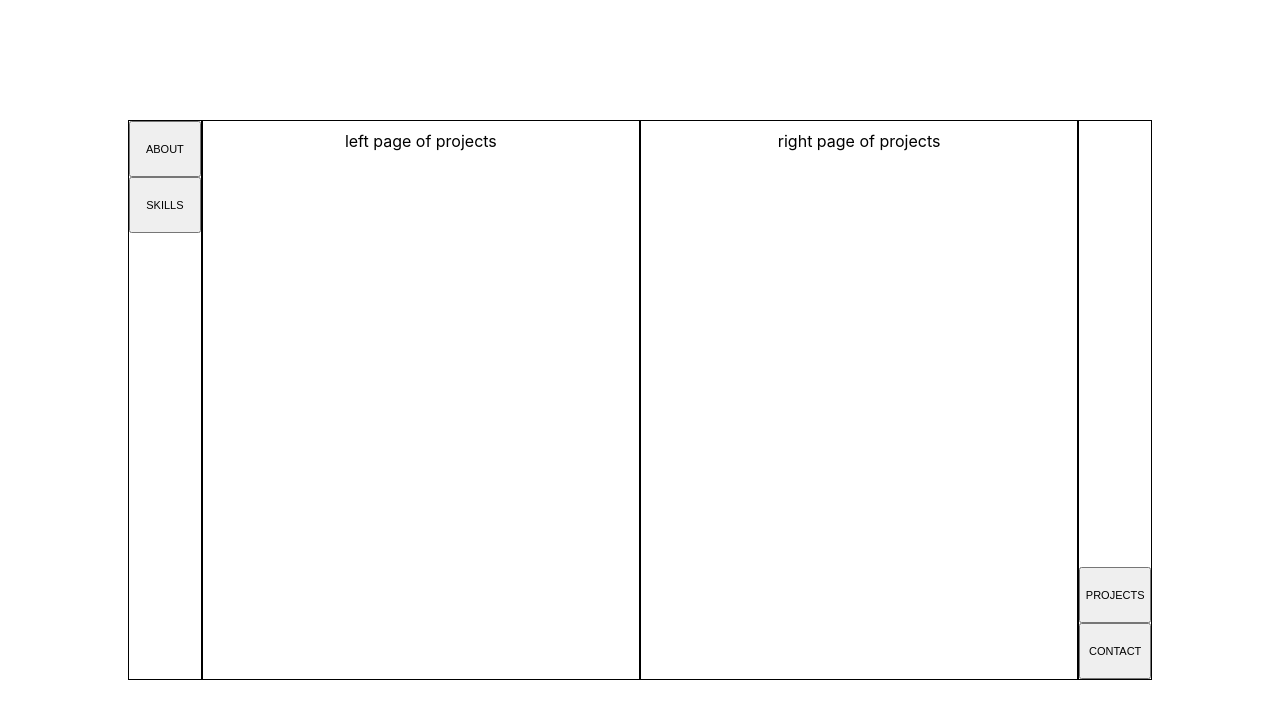
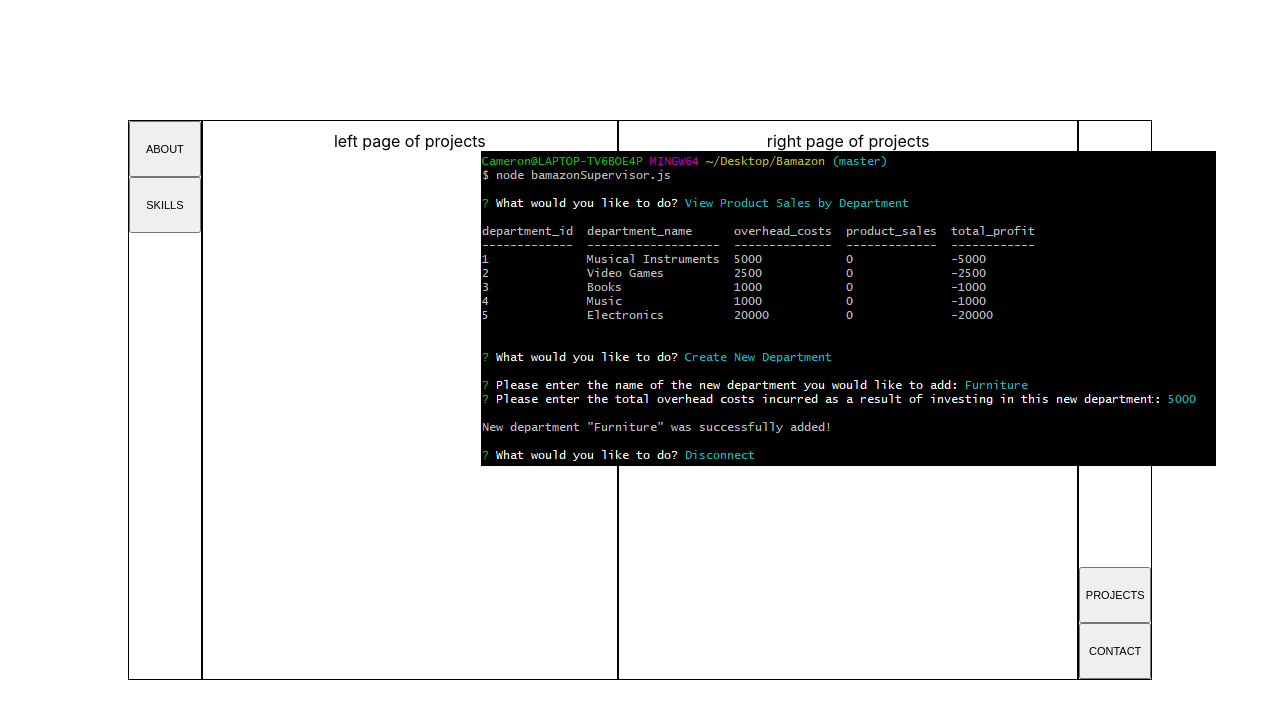
Before and after one commit to MacCabe1888/Professional-Portfolio, a React (Create React App) app: page /#/projects in a window 1280 px wide. Shown: the top 718 px of the page. Built offline with nearby package versions, Linux system fonts and the light colour scheme.

Commit message:
added first project image to Projects page

```diff
--- a/src/components/Projects/index.js
+++ b/src/components/Projects/index.js
@@ -1,6 +1,8 @@
 import React, { Component } from "react";
-import { Nav, Page } from "../";
+import { Nav, Page, Project } from "../";
 import "./style.css";
+
+import bamazon from "../../images/Bamazon.png";
 
 class Projects extends Component {
   render() {
@@ -12,7 +14,12 @@ class Projects extends Component {
         />
         <div className="pages">
           <Page pageName="projects" page="left" />
-          <Page pageName="projects" page="right" />
+          <Page pageName="projects" page="right">
+            <Project
+              imgSrc={bamazon}
+              imgAlt="Bamazon"
+            />
+          </Page>
         </div>
         <Nav
           class="nav-right"
```
